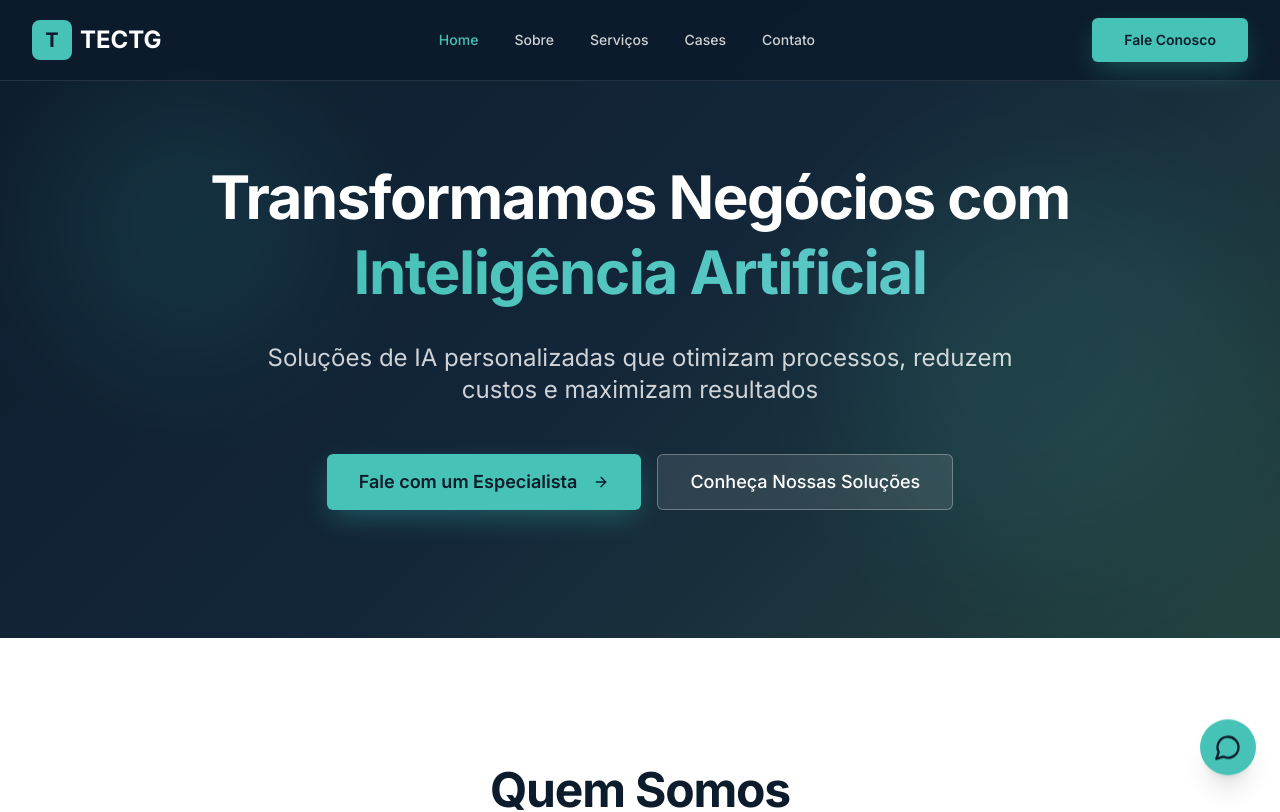
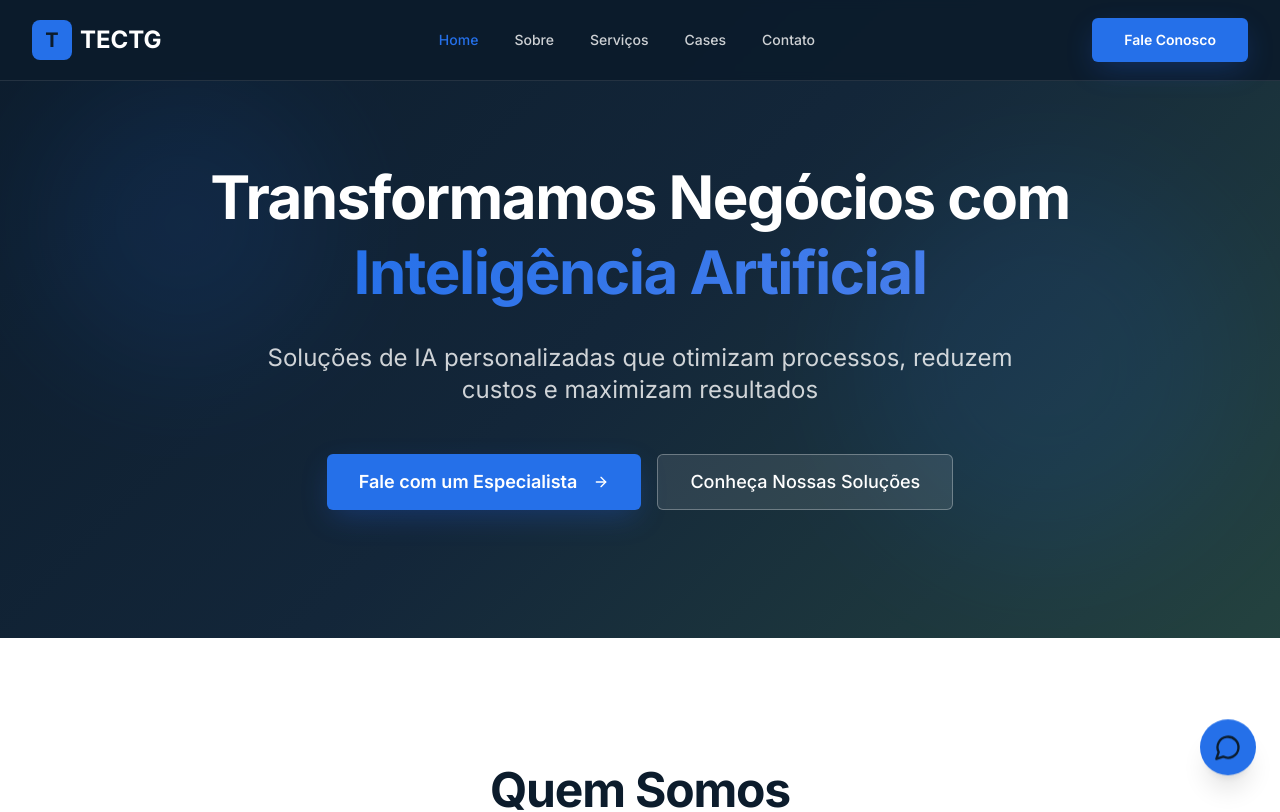
Before and after one commit to tectg-admin/tectg-ai-hub, a React (Vite) app: page / in a window 1280 px wide. Shown: the top 812 px of the page. Built offline with nearby package versions, Linux system fonts and the light colour scheme; the HTML template or start-up script is replaced by a standard one.

Commit message:
Fix: Update accent color

```diff
--- a/src/index.css
+++ b/src/index.css
@@ -29,22 +29,22 @@ All colors MUST be HSL.
     --muted: 210 20% 96%;
     --muted-foreground: 210 15% 45%;
 
-    /* Accent: Turquoise suavizado */
-    --accent: 174 50% 52%;
-    --accent-foreground: 210 57% 11%;
+    /* Accent: Blue #2563eb */
+    --accent: 217 82% 53%;
+    --accent-foreground: 0 0% 100%;
 
     --destructive: 0 84.2% 60.2%;
     --destructive-foreground: 0 0% 100%;
 
     --border: 210 20% 90%;
     --input: 210 20% 90%;
-    --ring: 174 50% 52%;
+    --ring: 217 82% 53%;
 
     --radius: 0.5rem;
 
     /* Gradients */
     --gradient-primary: linear-gradient(135deg, hsl(210, 57%, 11%) 0%, hsl(210, 50%, 20%) 100%);
-    --gradient-accent: linear-gradient(135deg, hsl(174, 50%, 52%) 0%, hsl(180, 50%, 58%) 100%);
+    --gradient-accent: linear-gradient(135deg, hsl(217, 82%, 53%) 0%, hsl(220, 80%, 60%) 100%);
     --gradient-hero: linear-gradient(135deg, hsl(210, 57%, 11%) 0%, hsl(210, 50%, 15%) 50%, hsl(174, 30%, 20%) 100%);
 
     /* Shadows */
@@ -52,7 +52,7 @@ All colors MUST be HSL.
     --shadow-md: 0 4px 6px -1px rgba(13, 27, 42, 0.1), 0 2px 4px -1px rgba(13, 27, 42, 0.06);
     --shadow-lg: 0 10px 15px -3px rgba(13, 27, 42, 0.1), 0 4px 6px -2px rgba(13, 27, 42, 0.05);
     --shadow-xl: 0 20px 25px -5px rgba(13, 27, 42, 0.1), 0 10px 10px -5px rgba(13, 27, 42, 0.04);
-    --shadow-accent: 0 10px 30px -5px rgba(64, 224, 208, 0.3);
+    --shadow-accent: 0 10px 30px -5px rgba(37, 99, 235, 0.3);
 
     /* Transitions */
     --transition-base: all 0.3s cubic-bezier(0.4, 0, 0.2, 1);
@@ -78,15 +78,15 @@ All colors MUST be HSL.
     --muted: 210 50% 20%;
     --muted-foreground: 210 15% 70%;
 
-    --accent: 174 50% 52%;
-    --accent-foreground: 210 57% 11%;
+    --accent: 217 82% 53%;
+    --accent-foreground: 0 0% 100%;
 
     --destructive: 0 62.8% 30.6%;
     --destructive-foreground: 0 0% 100%;
 
     --border: 210 50% 20%;
     --input: 210 50% 20%;
-    --ring: 174 50% 52%;
+    --ring: 217 82% 53%;
   }
 }
 
```
